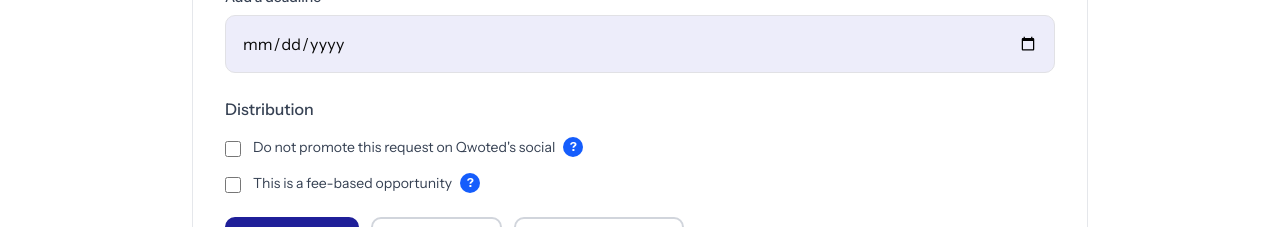
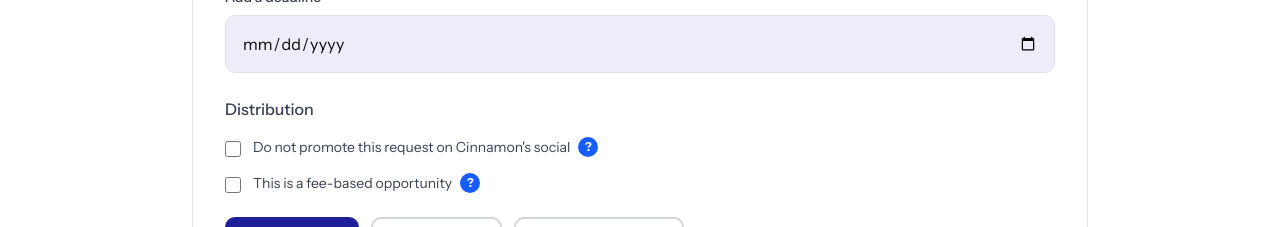
Before and after one commit to kingbary/cinnamon, a Next.js app: page /request-speaker in a window 1280 px wide. Shown: the part 1280-1507 px from the top of the page. Built offline with nearby package versions, Linux system fonts and the light colour scheme.

Commit message:
chore: minor update

```diff
--- a/components/request-quote/index.tsx
+++ b/components/request-quote/index.tsx
@@ -270,7 +270,7 @@ export default function RequestForm() {
                 >
                     <div className="bg-white border border-gray-200 rounded-lg p-4 md:p-8">
                         <div className="space-y-6">
-                             <div>
+                            <div>
                                 <label htmlFor="name" className="block text-sm font-medium text-gray-700 mb-2">
                                     Your Name *
                                 </label>
@@ -392,7 +392,7 @@ export default function RequestForm() {
                                     />
                                     <div className="flex items-center gap-2">
                                         <label htmlFor="doNotPromote" className="text-sm text-gray-700">
-                                            Do not promote this request on {activeTab === 'products' ? 'Qwoted\'s' : 'Cinnamon\'s'} social
+                                            Do not promote this request on Cinnamon&apos;s social
                                         </label>
                                         <div className="w-5 h-5 bg-blue-600 rounded-full flex items-center justify-center text-white text-xs font-bold">
                                             ?
--- a/components/request-speaker.tsx
+++ b/components/request-speaker.tsx
@@ -249,7 +249,7 @@ export default function SpeakerRequestForm() {
                                     />
                                     <div className="flex items-center gap-2">
                                         <label htmlFor="doNotPromote" className="text-sm text-gray-700">
-                                            Do not promote this request on Qwoted&apos;s social
+                                            Do not promote this request on Cinnamon&apos;s social
                                         </label>
                                         <div className="w-5 h-5 bg-blue-600 rounded-full flex items-center justify-center text-white text-xs font-bold">
                                             ?
```
